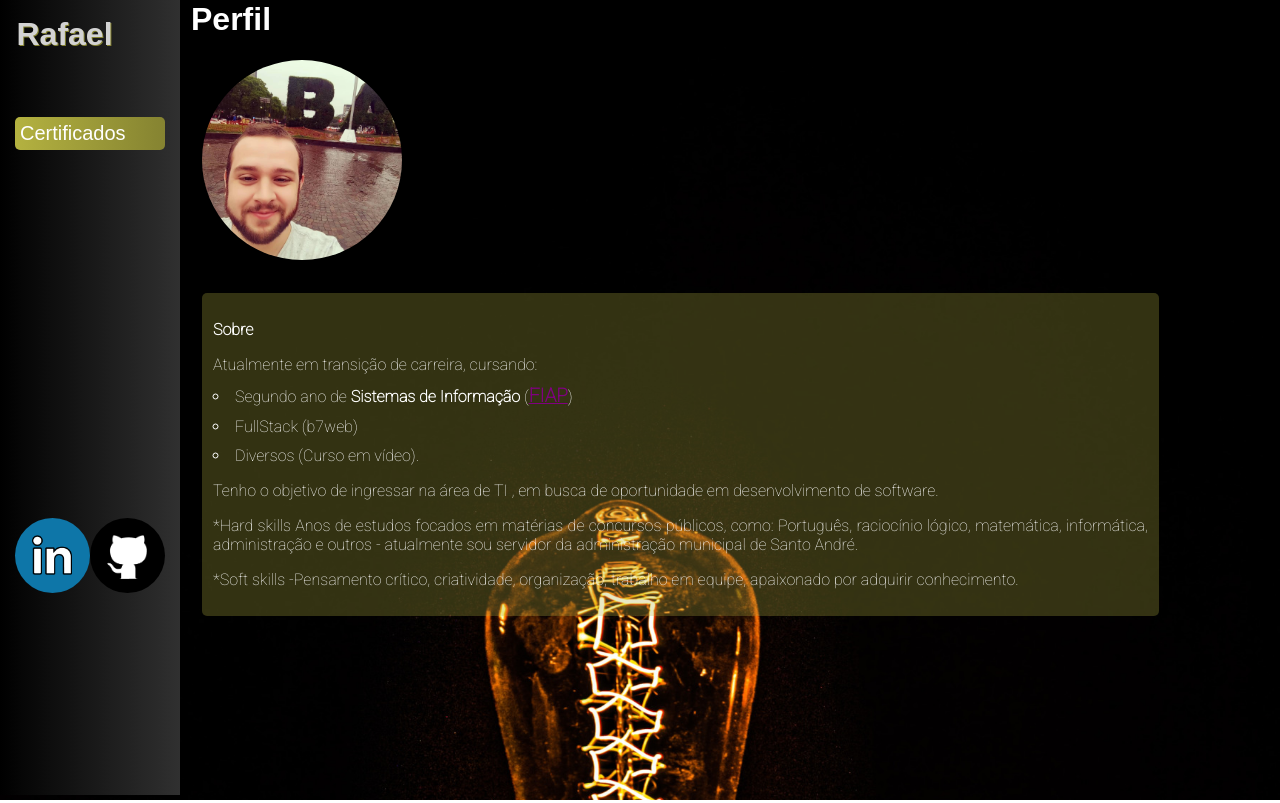
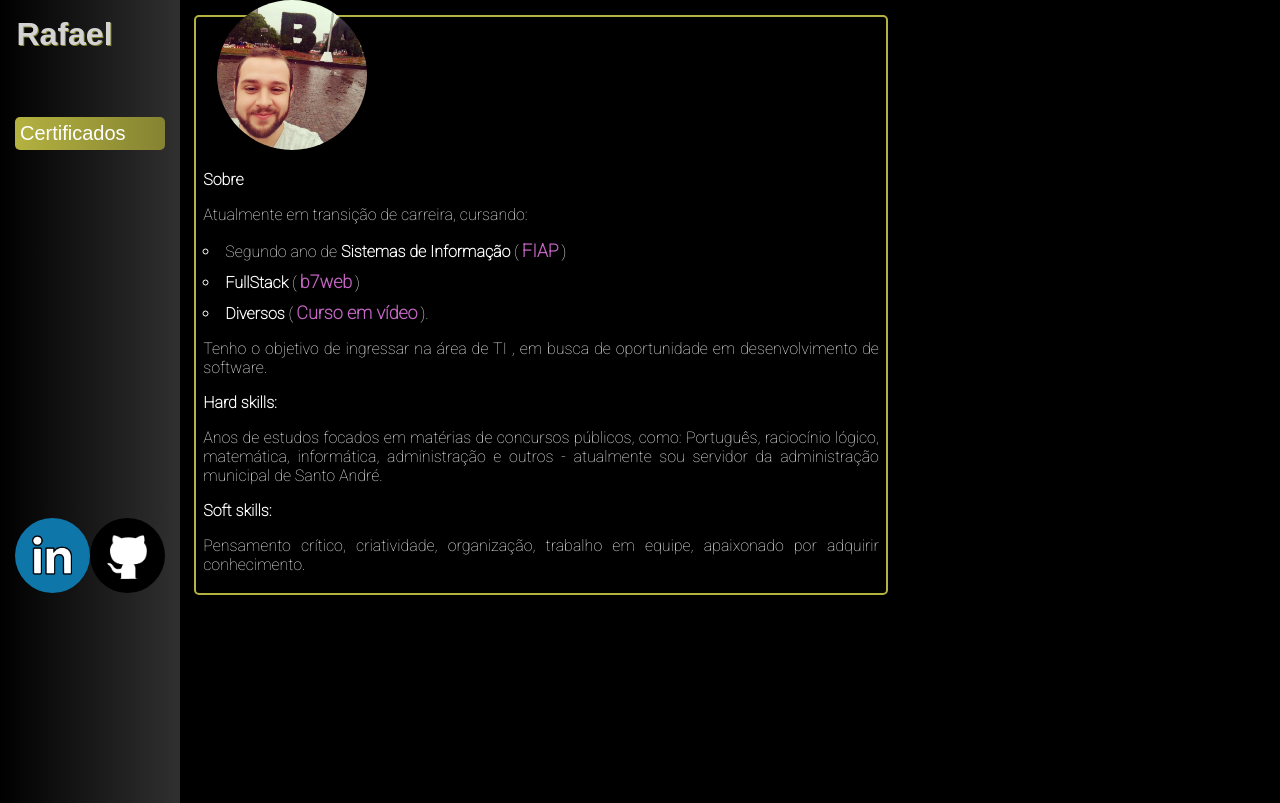
Before and after one commit to rafaelrara/Certificates, a plain HTML site: page index.html in a window 1280 px wide. Drawn offline with Linux system fonts and the light colour scheme; a web font is replaced by a local one.

Commit message:
Update Index

```diff
--- a/index.html
+++ b/index.html
@@ -31,41 +31,38 @@
 
     <!-- Coonteúdo Principal -->
     <main>
-        <!-- Imagem de perfil com título -->
-        <h1 class="white">Perfil</h1>
-        <section id="divOrder">
+
+        <!-- Texto de apresentação -->
+        <section id="divPerfil">
+            <!-- Imagem de perfil com título -->
 
             <img id="imgPerfil" src="img/rafa-ba.jpg" alt="Imagem de perfil">
-
-        </section>
-        <!-- Texto de apresentação -->
-        <section id="divPerfil">
             <strong>
                 <p>Sobre</p>
             </strong>
             <p>
                 <ul class="lista_index">
-                    Atualmente em transição de carreira, cursando:
+                    <p>Atualmente em transição de carreira, cursando:</p>
                     <li>Segundo ano de <strong>Sistemas de Informação</strong> (<a href="https://www.fiap.com.br/">FIAP</a>)
-                    <li>FullStack (b7web)
-                    <li>Diversos (Curso em vídeo).
+                    <li><strong>FullStack</strong> (<a href="https://b7web.com.br/">b7web</a>)
+                    <li><strong>Diversos</strong> (<a href="https://www.cursoemvideo.com/">Curso em vídeo</a>).
                     <p>Tenho o objetivo de ingressar na área de TI , em busca de oportunidade em desenvolvimento de software.</p>
                 </ul>
             </p>
 
             <p>
-                *Hard skills
-                Anos de estudos focados em matérias de concursos públicos, como: Português, raciocínio lógico, matemática, informática, administração e outros - atualmente sou servidor da administração municipal de Santo André.
+                <strong><p>Hard skills:</p></strong>
+                <p>Anos de estudos focados em matérias de concursos públicos, como: Português, raciocínio lógico, matemática, informática, administração e outros - atualmente sou servidor da administração municipal de Santo André.</p>
             </p>
 
             <p>
-                *Soft skills
-                -Pensamento crítico, criatividade, organização, trabalho em equipe, apaixonado por adquirir conhecimento.
+                <strong><p>Soft skills:</p></strong>
+                <p>Pensamento crítico, criatividade, organização, trabalho em equipe, apaixonado por adquirir conhecimento.</p>
             </p>
 
         </section>
 
-        <!-- Rodapé com links e imagens de redes Sociais  -->
+
 
     </main>
 
--- a/style.css
+++ b/style.css
@@ -11,7 +11,7 @@ body{
     border-radius: 50px;
     height:100vh;
     width:100wh;
-    background-image: url(img/lamp.jpg);
+    background-color: black;
     background-size: cover;
 }
 
@@ -35,7 +35,7 @@ body{
     margin: 0px;
     padding: 15px 15px 0 15px;
     background-image: linear-gradient(to right,black,rgb(48, 48, 48));
-    height: 100vh;
+    height: 101vh;
     max-width: 250px;
     min-width: 150px;
 }
@@ -129,8 +129,9 @@ ul{
 }
 
 #imgPerfil{
-    height: 200px;
+    height: 150px;
     border-radius: 50%;
+    margin: -3% 0 0 2%;
 }
 
 #imgPerfil:hover{
@@ -139,10 +140,10 @@ ul{
 
 #divPerfil{
     text-align:justify;
-    margin-left: 2%;
-    padding: 1%;
-    width: 85%;
-    background-color: #b4b24048;
+    margin: 5% 0 0 2%;
+    padding: 3px 1% 3px 1%;
+    max-width: 55vw;
+    border: 2px solid #b4b240;
     border-radius: 5px;
 }
 
@@ -163,8 +164,15 @@ ul{
 
 .lista_index a{
     all: unset;
-    font-size: larger;
+    font-size: large;
     font-weight: 700;
-    color: purple;
-    text-decoration: underline;
+    color: rgb(197, 102, 197);
+    padding: 3px;
 }
+
+.lista_index a:hover{
+    cursor: pointer;
+    background-color: rgb(109, 10, 109);
+    color: yellow;
+    border-radius: 5px;
+}
```
